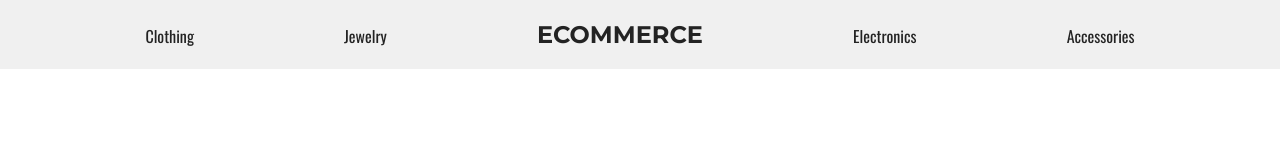
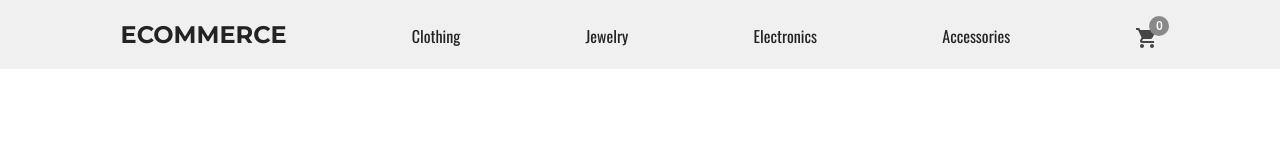
Before and after one commit to kblair40/ecommerce, a React (Create React App) app: page /accessories in a window 1280 px wide. Shown: the top 160 px of the page. Built offline with nearby package versions, Linux system fonts and the light colour scheme.

Commit message:
add ProductDialog basic functionality

```diff
--- a/src/components/Navbar.js
+++ b/src/components/Navbar.js
@@ -1,6 +1,7 @@
 import React from "react";
 import makeStyles from "@material-ui/core/styles/makeStyles";
 import ShoppingCartIcon from "@material-ui/icons/ShoppingCart";
+import Badge from "@material-ui/core/Badge";
 import { NavLink } from "react-router-dom";
 
 const useStyles = makeStyles({
@@ -25,20 +26,21 @@ const useStyles = makeStyles({
   navbarLinks: {
     fontFamily: "Oswald, sans-serif",
     textDecoration: "none",
+    padding: 0,
     color: "#232323",
     "&:visited": {
       color: "#232323",
     },
   },
-  cartIconContainer: {
-    position: "absolute",
-    top: "40%",
-    right: "1%",
+  badgeRoot: {
+    // color: "white",
+    background: "#898989",
+    // border: "1px solid black",
+    // padding: "0 2px",
   },
-  cartIcon: {
-    postiion: "relative",
-    top: "-40%",
-    color: "#343434",
+  cartRoot: {
+    background: "transparent",
+    color: "#454545",
   },
 });
 
@@ -46,6 +48,12 @@ const Navbar = (props) => {
   const classes = useStyles();
   return (
     <nav className={classes.navbarContainer}>
+      {/* <NavLink className={classes.navbarLinks} to="/clothing">
+        Something
+      </NavLink> */}
+      <NavLink className={classes.navbarLogo} to="/">
+        <h1 className={classes.navbarLogo}>ECOMMERCE</h1>
+      </NavLink>
       <NavLink className={classes.navbarLinks} to="/clothing">
         Clothing
       </NavLink>
@@ -53,9 +61,7 @@ const Navbar = (props) => {
       <NavLink className={classes.navbarLinks} to="/jewelry">
         Jewelry
       </NavLink>
-      <NavLink className={classes.navbarLogo} to="/">
-        <h1 className={classes.navbarLogo}>ECOMMERCE</h1>
-      </NavLink>
+
       <NavLink className={classes.navbarLinks} to="/electronics">
         Electronics
       </NavLink>
@@ -63,6 +69,17 @@ const Navbar = (props) => {
       <NavLink className={classes.navbarLinks} to="/accessories">
         Accessories
       </NavLink>
+      <NavLink className={classes.navbarLinks} to="/clothing">
+        <Badge
+          invisible={false}
+          badgeContent={0}
+          color="primary"
+          showZero
+          classes={{ badge: classes.badgeRoot }}
+        >
+          <ShoppingCartIcon classes={{ root: classes.cartRoot }} />
+        </Badge>
+      </NavLink>
     </nav>
   );
 };
--- a/src/components/Product.js
+++ b/src/components/Product.js
@@ -18,6 +18,7 @@ const useStyles = makeStyles({
   imgRoot: {
     flexGrow: 1,
     cursor: "pointer",
+    maxWidth: "100%",
   },
   price: {
     fontWeight: "bold",
@@ -30,6 +31,9 @@ const useStyles = makeStyles({
     width: "100%",
     display: "flex",
     flexDirection: "column",
+  },
+  imageimage: {
+    maxWidth: "100%",
   },
 });
 
@@ -51,6 +55,7 @@ const Product = ({
     <Card classes={{ root: classes.cardRoot }}>
       <CardHeader title={title} />
       <CardMedia
+        // className={classes.imageimage}
         component="img"
         alt={description}
         image={image}
--- a/src/components/SizesSelect.js
+++ b/src/components/SizesSelect.js
@@ -1,4 +1,4 @@
-import React from "react";
+import React, { useState } from "react";
 import Button from "@material-ui/core/Button";
 import ButtonGroup from "@material-ui/core/ButtonGroup";
 import { makeStyles } from "@material-ui/core/styles";
@@ -9,18 +9,66 @@ const useStyles = makeStyles((theme) => ({
     flexDirection: "column",
     alignItems: "center",
   },
+  sizeBtnActive: {
+    background: "rgba(0,0,0,0.3)",
+    "&:hover": {
+      background: "rgba(0,0,0,0.3)",
+    },
+  },
 }));
 
 const SizesSelect = () => {
+  const [activeSize, setActiveSize] = useState(null);
   const classes = useStyles();
+
+  const setSize = (e) => {
+    e.stopPropagation();
+    setActiveSize(e.target.innerText.toLowerCase());
+  };
+
   return (
     <div className={classes.root}>
       <ButtonGroup>
-        <Button>S</Button>
-        <Button>M</Button>
-        <Button>L</Button>
-        <Button>XL</Button>
-        <Button>XXL</Button>
+        <Button
+          className={activeSize === "s" && classes.sizeBtnActive}
+          value="s"
+          onClick={setSize}
+          disableRipple
+        >
+          S
+        </Button>
+        <Button
+          className={activeSize === "m" && classes.sizeBtnActive}
+          value="m"
+          onClick={setSize}
+          disableRipple
+        >
+          M
+        </Button>
+        <Button
+          className={activeSize === "l" && classes.sizeBtnActive}
+          value="l"
+          onClick={setSize}
+          disableRipple
+        >
+          L
+        </Button>
+        <Button
+          className={activeSize === "xl" && classes.sizeBtnActive}
+          value="xl"
+          onClick={setSize}
+          disableRipple
+        >
+          XL
+        </Button>
+        <Button
+          className={activeSize === "xxl" && classes.sizeBtnActive}
+          value="xxl"
+          onClick={setSize}
+          disableRipple
+        >
+          XXL
+        </Button>
       </ButtonGroup>
     </div>
   );
```
